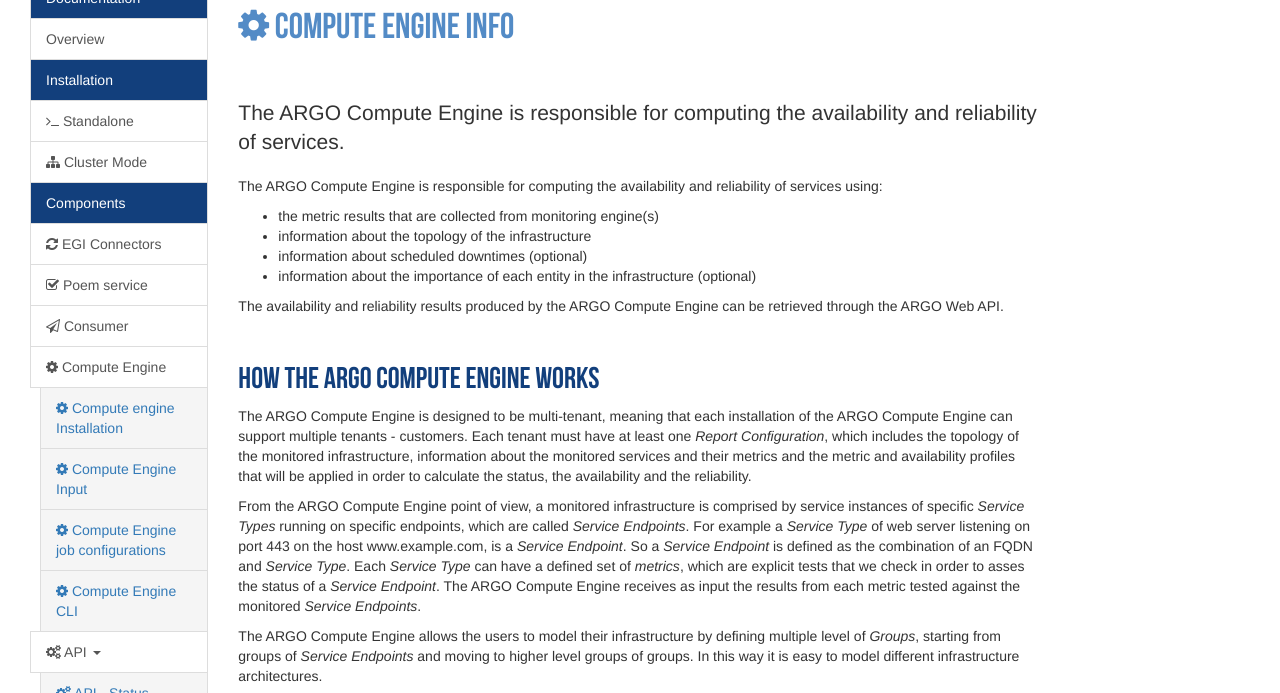
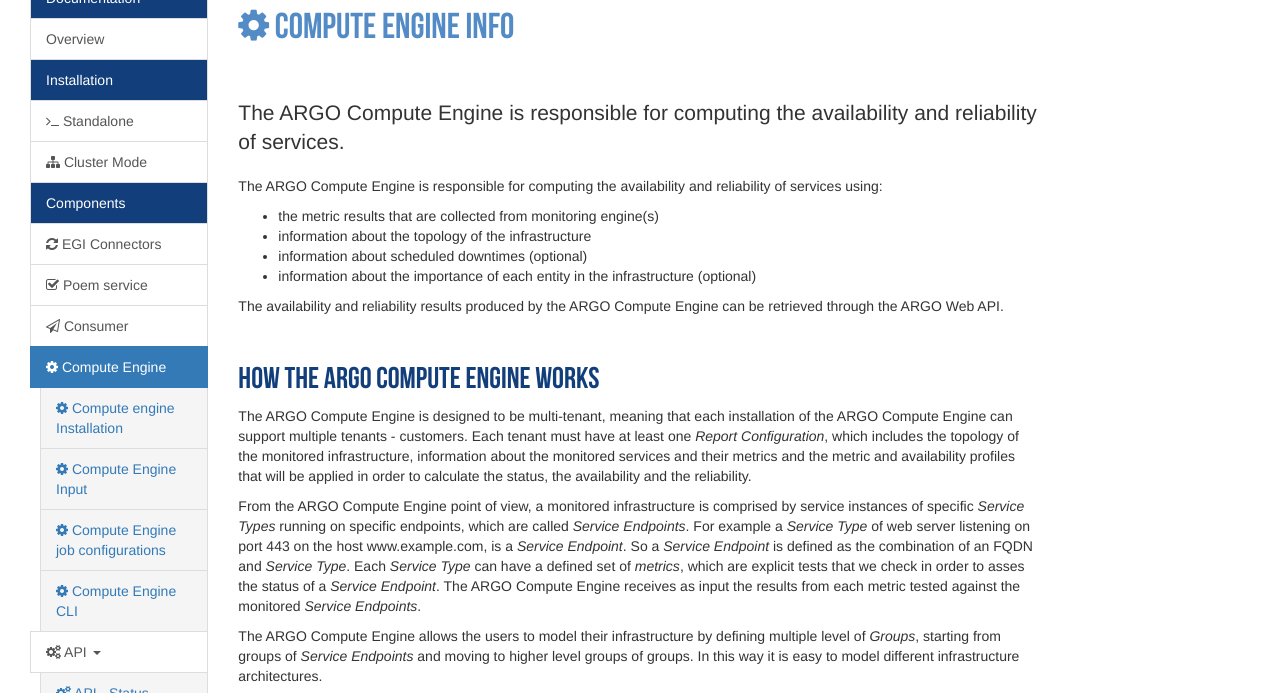
Before and after one commit to themiszamani/themiszamani, a plain HTML site: page guides/compute/compute/index.html in a window 1280 px wide. Shown: the part 83-776 px from the top of the page. Drawn offline with Linux system fonts and the light colour scheme.

Commit message:
Update docs

```diff
--- a/guides/compute/compute/index.html
+++ b/guides/compute/compute/index.html
@@ -100,7 +100,7 @@
             <a class="list-group-item" href="/guides/consumer/"><em class="fa fa-send-o"></em> Consumer</a>
 
 
-            <a class="list-group-item " href="/guides/compute/compute/"><em class="fa fa-cog"></em> Compute Engine</a>
+            <a class="list-group-item active " href="/guides/compute/compute/"><em class="fa fa-cog"></em> Compute Engine</a>
 
   	  <div id='caret-data1'>
 
```
